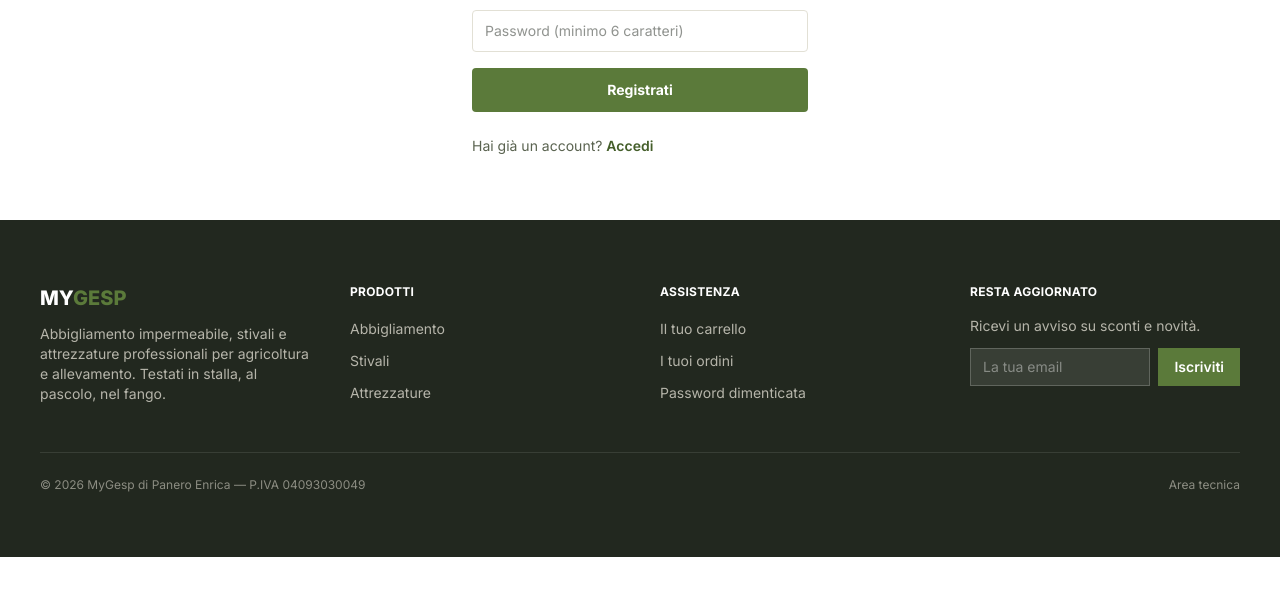
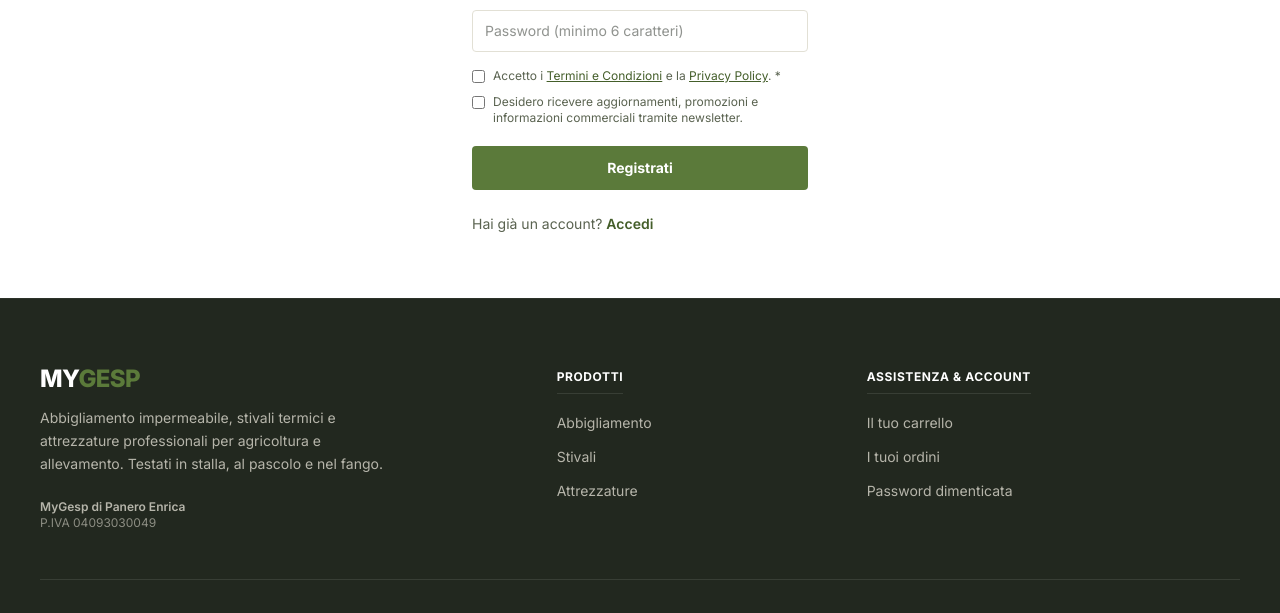
Before and after one commit to Sirio-09/mygesp, a Next.js app in the folder mygesp/: page /account/registrati in a window 1280 px wide. Shown: the part 331-944 px from the top of the page. Before the commit the page ends 888 px from the top, so only its background shows below. Built offline with nearby package versions, Linux system fonts and the light colour scheme; no server answers.

Commit message:
newletter sistemato ma da finire

```diff
--- a/mygesp/app/account/registrati/page.tsx
+++ b/mygesp/app/account/registrati/page.tsx
@@ -4,7 +4,13 @@ import { useState } from "react";
 import Link from "next/link";
 
 export default function RegistratiPage() {
-  const [form, setForm] = useState({ name: "", email: "", password: "" });
+  const [form, setForm] = useState({
+    name: "",
+    email: "",
+    password: "",
+    acceptTerms: false,
+    subscribeNewsletter: false,
+  });
   const [error, setError] = useState("");
   const [success, setSuccess] = useState(false);
   const [loading, setLoading] = useState(false);
@@ -15,6 +21,11 @@ export default function RegistratiPage() {
 
     if (form.password.length < 6) {
       setError("La password deve contenere almeno 6 caratteri.");
+      return;
+    }
+
+    if (!form.acceptTerms) {
+      setError("Devi accettare i Termini e Condizioni e la Privacy Policy per registrarti.");
       return;
     }
 
@@ -91,6 +102,42 @@ export default function RegistratiPage() {
           className="border border-line px-3 py-2.5 text-sm focus:border-grass-deep outline-none rounded-sm transition-colors"
         />
 
+        {/* Checkbox Termini e Newsletter */}
+        <div className="flex flex-col gap-2.5 my-1">
+          <label className="flex items-start gap-2 cursor-pointer text-xs text-ink-soft select-none">
+            <input
+              type="checkbox"
+              checked={form.acceptTerms}
+              onChange={(e) => setForm({ ...form, acceptTerms: e.target.checked })}
+              required
+              className="mt-0.5 accent-grass cursor-pointer"
+            />
+            <span>
+              Accetto i{" "}
+              <Link href="/termini" className="text-grass-deep underline hover:text-grass">
+                Termini e Condizioni
+              </Link>{" "}
+              e la{" "}
+              <Link href="/privacy" className="text-grass-deep underline hover:text-grass">
+                Privacy Policy
+              </Link>
+              . *
+            </span>
+          </label>
+
+          <label className="flex items-start gap-2 cursor-pointer text-xs text-ink-soft select-none">
+            <input
+              type="checkbox"
+              checked={form.subscribeNewsletter}
+              onChange={(e) => setForm({ ...form, subscribeNewsletter: e.target.checked })}
+              className="mt-0.5 accent-grass cursor-pointer"
+            />
+            <span>
+              Desidero ricevere aggiornamenti, promozioni e informazioni commerciali tramite newsletter.
+            </span>
+          </label>
+        </div>
+
         <button
           type="submit"
           disabled={loading}
--- a/mygesp/app/api/auth/register/route.ts
+++ b/mygesp/app/api/auth/register/route.ts
@@ -7,7 +7,7 @@ import crypto from "crypto";
 
 export async function POST(req: Request) {
   try {
-    const { email, password, name } = await req.json();
+    const { email, password, name, acceptTerms, subscribeNewsletter } = await req.json();
 
     if (!email || !password) {
       return NextResponse.json(
@@ -16,9 +16,17 @@ export async function POST(req: Request) {
       );
     }
 
+    // 1. Convalida accettazione Termini e Privacy Policy
+    if (!acceptTerms) {
+      return NextResponse.json(
+        { error: "È necessario accettare i Termini e la Privacy Policy." },
+        { status: 400 }
+      );
+    }
+
     const cleanEmail = email.trim().toLowerCase();
 
-    // 1. Controllo validità dominio e record MX
+    // 2. Controllo validità dominio e record MX
     const isValidDomain = await hasValidMxRecords(cleanEmail);
     if (!isValidDomain) {
       return NextResponse.json(
@@ -27,7 +35,7 @@ export async function POST(req: Request) {
       );
     }
 
-    // 2. Controllo duplicati
+    // 3. Controllo duplicati clienti
     const existing = await prisma.customer.findUnique({
       where: { email: cleanEmail },
     });
@@ -41,7 +49,7 @@ export async function POST(req: Request) {
 
     const hashedPassword = await bcrypt.hash(password, 10);
 
-    // 3. Creazione cliente non verificato
+    // 4. Creazione cliente non verificato
     const customer = await prisma.customer.create({
       data: {
         email: cleanEmail,
@@ -51,7 +59,26 @@ export async function POST(req: Request) {
       },
     });
 
-    // 4. Generazione token di verifica (valido 24 ore)
+    const envUrl =
+      process.env.NEXT_PUBLIC_SITE_URL ||
+      process.env.NEXTAUTH_URL ||
+      "http://localhost:3000";
+    const baseUrl = envUrl.startsWith("http") ? envUrl : `https://${envUrl}`;
+
+    // 5. Gestione iscrizione alla Newsletter (invoca l'endpoint dedicato senza dipendere dal modello Prisma)
+    if (subscribeNewsletter) {
+      try {
+        await fetch(`${baseUrl}/api/newsletter`, {
+          method: "POST",
+          headers: { "Content-Type": "application/json" },
+          body: JSON.stringify({ email: cleanEmail }),
+        });
+      } catch (err) {
+        console.error("Errore salvataggio newsletter:", err);
+      }
+    }
+
+    // 6. Generazione token di verifica (valido 24 ore)
     const token = crypto.randomBytes(32).toString("hex");
     const expiresAt = new Date(Date.now() + 24 * 60 * 60 * 1000);
 
@@ -59,14 +86,9 @@ export async function POST(req: Request) {
       data: { token, customerId: customer.id, expiresAt },
     });
 
-    const baseUrl =
-      process.env.NEXT_PUBLIC_SITE_URL ||
-      process.env.NEXTAUTH_URL ||
-      "http://localhost:3000";
-
     const verifyUrl = `${baseUrl}/account/verify-email?token=${token}`;
 
-    // 5. Invio email stilizzata tramite Resend
+    // 7. Invio email stilizzata tramite Resend
     const { error: emailError } = await resend.emails.send({
       from: "MyGesp <onboarding@resend.dev>",
       to: cleanEmail,
--- a/mygesp/components/layout/Footer.tsx
+++ b/mygesp/components/layout/Footer.tsx
@@ -1,49 +1,93 @@
 import Link from "next/link";
-import NewsletterForm from "./NewsletterForm";
 
 export default function Footer() {
   return (
-    <footer className="bg-ink text-paper-warm">
+    <footer className="bg-ink text-paper-warm border-t border-white/5">
       <div className="max-w-[1280px] mx-auto px-4 sm:px-6 lg:px-10 py-12 sm:py-16">
-        <div className="grid grid-cols-1 sm:grid-cols-2 lg:grid-cols-4 gap-10 mb-12">
-          <div className="sm:col-span-2 lg:col-span-1">
-            <h2 className="text-white text-xl font-extrabold mb-3">
-              MY<span className="text-grass">GESP</span>
-            </h2>
-            <p className="text-sm text-paper-warm/70 max-w-[280px]">
-              Abbigliamento impermeabile, stivali e attrezzature professionali per agricoltura e allevamento. Testati in stalla, al pascolo, nel fango.
-            </p>
+        <div className="grid grid-cols-1 md:grid-cols-12 gap-10 mb-12">
+
+          {/* Brand & Dati Generali */}
+          <div className="md:col-span-6 lg:col-span-5 flex flex-col justify-between">
+            <div>
+              <h2 className="text-white text-2xl font-extrabold tracking-tight mb-3">
+                MY<span className="text-grass">GESP</span>
+              </h2>
+              <p className="text-sm text-paper-warm/70 leading-relaxed max-w-[360px]">
+                Abbigliamento impermeabile, stivali termici e attrezzature professionali per agricoltura e allevamento. Testati in stalla, al pascolo e nel fango.
+              </p>
+            </div>
+
+            <div className="mt-6 text-xs text-paper-warm/50">
+              <p className="font-semibold text-paper-warm/70">MyGesp di Panero Enrica</p>
+              <p>P.IVA 04093030049</p>
+            </div>
           </div>
 
-          <div>
-            <h3 className="text-white text-xs font-bold uppercase tracking-wide mb-4">Prodotti</h3>
-            <ul className="space-y-2">
-              <li><Link href="/categoria/abbigliamento" className="text-sm text-paper-warm/70 hover:text-white transition-colors">Abbigliamento</Link></li>
-              <li><Link href="/categoria/stivali" className="text-sm text-paper-warm/70 hover:text-white transition-colors">Stivali</Link></li>
-              <li><Link href="/categoria/attrezzature" className="text-sm text-paper-warm/70 hover:text-white transition-colors">Attrezzature</Link></li>
+          {/* Prodotti */}
+          <div className="md:col-span-3 lg:col-span-3">
+            <h3 className="text-white text-xs font-bold uppercase tracking-wider mb-4 border-b border-white/10 pb-2 inline-block">
+              Prodotti
+            </h3>
+            <ul className="space-y-2.5">
+              <li>
+                <Link href="/categoria/abbigliamento" className="text-sm text-paper-warm/70 hover:text-white transition-colors">
+                  Abbigliamento
+                </Link>
+              </li>
+              <li>
+                <Link href="/categoria/stivali" className="text-sm text-paper-warm/70 hover:text-white transition-colors">
+                  Stivali
+                </Link>
+              </li>
+              <li>
+                <Link href="/categoria/attrezzature" className="text-sm text-paper-warm/70 hover:text-white transition-colors">
+                  Attrezzature
+                </Link>
+              </li>
             </ul>
           </div>
 
-          <div>
-            <h3 className="text-white text-xs font-bold uppercase tracking-wide mb-4">Assistenza</h3>
-            <ul className="space-y-2">
-              <li><Link href="/carrello" className="text-sm text-paper-warm/70 hover:text-white transition-colors">Il tuo carrello</Link></li>
-              <li><Link href="/account/ordini" className="text-sm text-paper-warm/70 hover:text-white transition-colors">I tuoi ordini</Link></li>
-              <li><Link href="/account/password-dimenticata" className="text-sm text-paper-warm/70 hover:text-white transition-colors">Password dimenticata</Link></li>
+          {/* Assistenza & Account */}
+          <div className="md:col-span-3 lg:col-span-4">
+            <h3 className="text-white text-xs font-bold uppercase tracking-wider mb-4 border-b border-white/10 pb-2 inline-block">
+              Assistenza & Account
+            </h3>
+            <ul className="space-y-2.5">
+              <li>
+                <Link href="/carrello" className="text-sm text-paper-warm/70 hover:text-white transition-colors">
+                  Il tuo carrello
+                </Link>
+              </li>
+              <li>
+                <Link href="/account/ordini" className="text-sm text-paper-warm/70 hover:text-white transition-colors">
+                  I tuoi ordini
+                </Link>
+              </li>
+              <li>
+                <Link href="/account/password-dimenticata" className="text-sm text-paper-warm/70 hover:text-white transition-colors">
+                  Password dimenticata
+                </Link>
+              </li>
             </ul>
           </div>
 
-          <div>
-            <h3 className="text-white text-xs font-bold uppercase tracking-wide mb-4">Resta aggiornato</h3>
-            <NewsletterForm />
-          </div>
         </div>
 
-        <div className="border-t border-white/10 pt-6 flex flex-col sm:flex-row items-center justify-between gap-3 text-xs text-paper-warm/50">
-          <p>© 2026 MyGesp di Panero Enrica — P.IVA 04093030049</p>
-          <Link href="/admin/login" className="hover:text-paper-warm transition-colors">
-            Area tecnica
-          </Link>
+        {/* Fascia di chiusura: Copyright & Link Legali */}
+        <div className="border-t border-white/10 pt-8 flex flex-col sm:flex-row items-center justify-between gap-4 text-xs text-paper-warm/50">
+          <p>© 2026 MyGesp. Tutti i diritti riservati.</p>
+
+          <div className="flex flex-wrap items-center gap-6">
+            <Link href="/termini" className="hover:text-paper-warm transition-colors">
+              Termini e Condizioni
+            </Link>
+            <Link href="/privacy" className="hover:text-paper-warm transition-colors">
+              Privacy Policy
+            </Link>
+            <Link href="/admin/login" className="text-paper-warm/30 hover:text-paper-warm transition-colors">
+              Area tecnica
+            </Link>
+          </div>
         </div>
       </div>
     </footer>
--- a/mygesp/components/layout/NewsletterForm.tsx
+++ /dev/null
@@ -1,46 +0,0 @@
-"use client";
-import { useState } from "react";
-
-export default function NewsletterForm() {
-  const [email, setEmail] = useState("");
-  const [status, setStatus] = useState<"idle" | "loading" | "done">("idle");
-
-  const handleSubmit = async (e: React.FormEvent) => {
-    e.preventDefault();
-    setStatus("loading");
-    await fetch("/api/newsletter", {
-      method: "POST",
-      headers: { "Content-Type": "application/json" },
-      body: JSON.stringify({ email }),
-    });
-    setStatus("done");
-    setEmail("");
-  };
-
-  if (status === "done") {
-    return <p className="text-grass text-sm">Iscritto! Ti avviseremo sulle novità.</p>;
-  }
-
-  return (
-    <form onSubmit={handleSubmit} className="flex flex-col gap-2">
-      <p className="text-sm text-paper-warm/70 mb-1">Ricevi un avviso su sconti e novità.</p>
-      <div className="flex gap-2">
-        <input
-          type="email"
-          required
-          placeholder="La tua email"
-          value={email}
-          onChange={(e) => setEmail(e.target.value)}
-          className="bg-white/10 border border-white/20 text-white placeholder:text-white/40 px-3 py-2 text-sm flex-1 min-w-0 focus:border-grass outline-none"
-        />
-        <button
-          type="submit"
-          disabled={status === "loading"}
-          className="bg-grass hover:bg-grass-deep text-white text-sm font-semibold px-4 py-2 disabled:opacity-50 flex-shrink-0"
-        >
-          Iscriviti
-        </button>
-      </div>
-    </form>
-  );
-}
```
Also changed, not shown: 1 other file (tests, documents, lock files or other folders).
